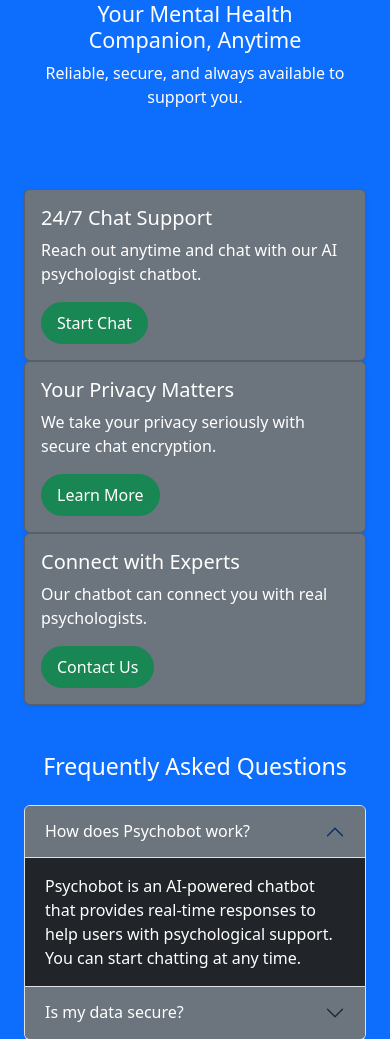
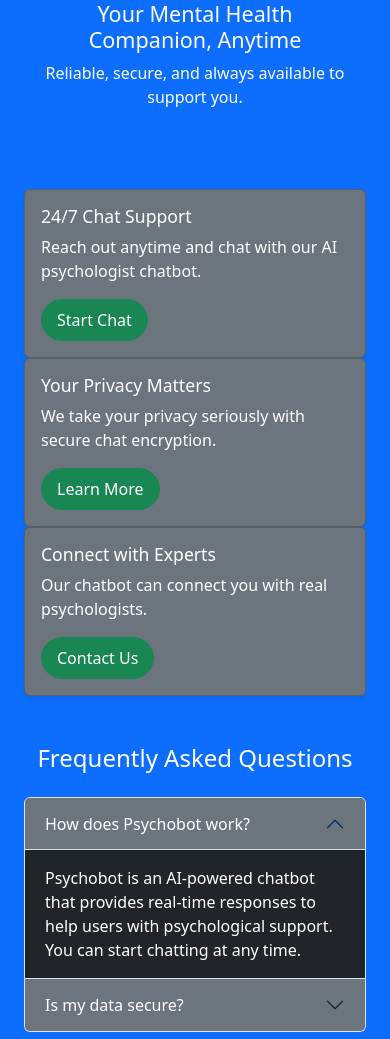
Before and after one commit to SANDRICKSON/PSYCHOLOGICALBOT, a Flask app: page / in a window 390 px wide. Shown: the part 541-1580 px from the top of the page. Run offline with Flask 3, Linux system fonts and the light colour scheme.

Commit message:
Update index.html

```diff
--- a/templates/index.html
+++ b/templates/index.html
@@ -108,5 +108,26 @@
             <!-- More FAQs here -->
         </div>
     </div>
+
+<style>
+    @media (max-width: 768px) {
+    #faq-title {
+        font-size: 1.5rem;
+    }
+
+    .carousel-caption h5 {
+        font-size: 1.25rem;
+    }
+
+    .carousel-caption p {
+        font-size: 1rem;
+    }
+
+    .card-title {
+        font-size: 1.1rem;
+    }
+}
+
+</style>
 </body>
 {% endblock %}
```
